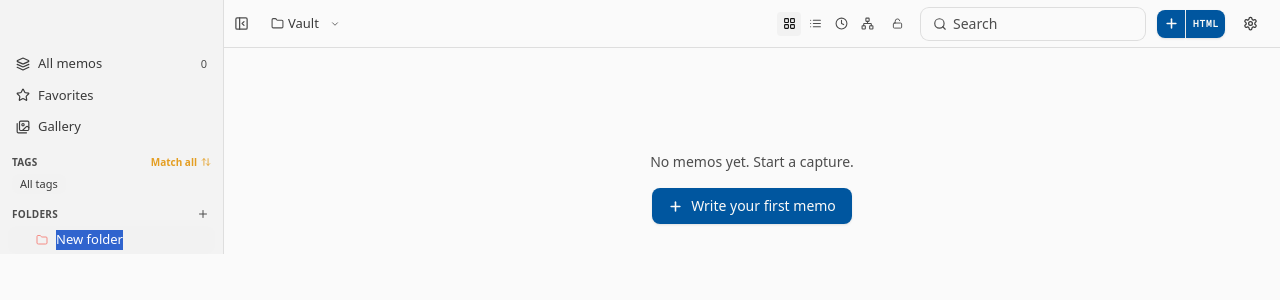
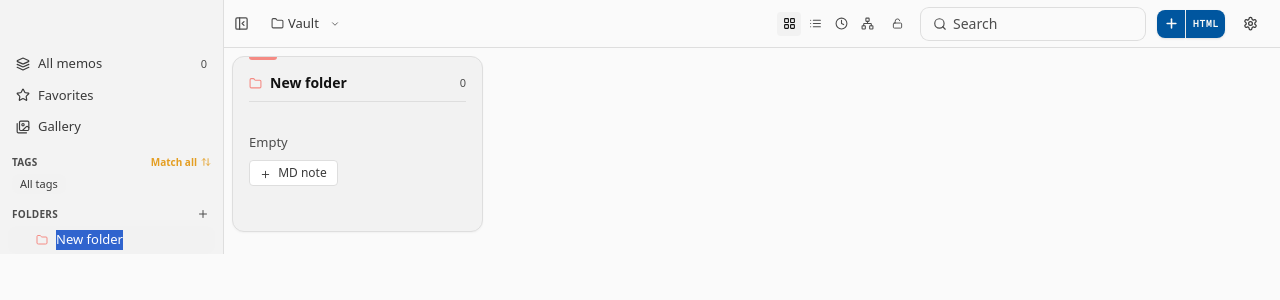
Before and after one commit to project-oxi/oximemo, a React (Vite) app in the folder apps/desktop/: page / in a window 1280 px wide. Both pictures are taken after a click on the button 203 px from the left and 214 px from the top of the page. Shown: the top 300 px of the page. Built offline with nearby package versions, Linux system fonts and the light colour scheme.

Commit message:
feat: folder tiles with content peek in the flat grid cell array

```diff
--- a/apps/desktop/src/components/CardGrid.tsx
+++ b/apps/desktop/src/components/CardGrid.tsx
@@ -26,6 +26,7 @@ import {
 import {
   createMemo,
   deleteMemo,
+  folderChildren,
   getMemo,
   getConfig,
   listFolders,
@@ -39,7 +40,7 @@ import {
 import { useI18n } from "../lib/i18n";
 import { listen } from "../lib/tauri";
 import { useUI, loadQueryView } from "../stores/ui";
-import type { MemoSummary, ViewMode } from "../lib/types";
+import type { FolderCard, MemoSummary, ViewMode } from "../lib/types";
 
 import { MemoDetail } from "./MemoDetail";
 
@@ -47,7 +48,7 @@ import { Sidebar } from "./Sidebar";
 import { GalleryView } from "./GalleryView";
 import { SettingsMenu } from "./SettingsMenu";
 import { BreadcrumbBar } from "./BreadcrumbBar";
-import { GridView } from "./views/GridView";
+import { GridView, type Cell } from "./views/GridView";
 import { ListView } from "./views/ListView";
 import { TimelineView } from "./views/TimelineView";
 import { GraphView } from "./views/GraphView";
@@ -179,6 +180,28 @@ export function CardGrid() {
     });
   }, [inSearch, includeTags, excludeTags, folderFilter, favoritesOnly, listing.data, searching.data]);
 
+  // Direct-children folder tiles for the current browse level. We rely on
+  // browse-by-default semantics (T5): folderFilter !== null ⇒ show this
+  // folder's subfolders as content-peek tiles above its notes. In query
+  // mode (folderFilter === null) and during search the tile layer is
+  // suppressed — search results are flat, no folder chrome.
+  const browseFoldersQ = useQuery({
+    queryKey: ["folderChildren", folderFilter],
+    queryFn: () => folderChildren(folderFilter ?? ""),
+    enabled:
+      folderFilter !== null &&
+      !inSearch &&
+      (noteView === "grid" || noteView === "list"),
+  });
+
+  const folderCards: FolderCard[] = browseFoldersQ.data ?? [];
+  const folderCells: Cell[] = folderCards.map((card) => ({ kind: "folder" as const, card }));
+  const noteCells: Cell[] = items.map((note) => ({ kind: "note" as const, note }));
+  const cells = useMemo(
+    () => [...folderCells, ...noteCells],
+    [folderCells, noteCells],
+  );
+
   const scrollerRef = useRef<HTMLDivElement | null>(null);
   const scrollerRoRef = useRef<ResizeObserver | null>(null);
   const [cols, setCols] = useState(1);
@@ -200,7 +223,7 @@ export function CardGrid() {
     scrollerRoRef.current = ro;
   }, []);
 
-  const rowCount = Math.ceil(items.length / cols);
+  const rowCount = Math.ceil(cells.length / cols);
   const virtualizer = useVirtualizer({
     count: rowCount,
     getScrollElement: () => scrollerRef.current,
@@ -224,6 +247,7 @@ export function CardGrid() {
       qc.invalidateQueries({ queryKey: ["stats"] });
       qc.invalidateQueries({ queryKey: ["folders"] });
       qc.invalidateQueries({ queryKey: ["config"] });
+      qc.invalidateQueries({ queryKey: ["folderChildren"] });
     }).then((u) => {
       un = u;
     });
@@ -289,6 +313,27 @@ export function CardGrid() {
   );
 
   const onNewHtmlNote = useCallback(() => onNewNote("html"), [onNewNote]);
+
+  // Create a new memo in a specific folder (used by FolderTile's empty-state
+  // "+ MD note" button — the tile lives next to its parent folder in the
+  // browse tree, so we want to anchor the draft inside that folder rather
+  // than the currently-viewed one).
+  const onNewNoteIn = useCallback(
+    (folder: string) => {
+      if (useUI.getState().selectedId) return;
+      void createMemo("", folder)
+        .then((n) => {
+          setDraftId(n.id);
+          select(n.id);
+          qc.invalidateQueries({ queryKey: ["memos"] });
+          qc.invalidateQueries({ queryKey: ["facets"] });
+          qc.invalidateQueries({ queryKey: ["folders"] });
+          qc.invalidateQueries({ queryKey: ["folderChildren"] });
+        })
+        .catch((e) => setError(String(e).split("\n")[0]));
+    },
+    [select, setDraftId, setError, qc],
+  );
 
   useEffect(() => {
     const onKey = (e: KeyboardEvent) => {
@@ -406,10 +451,15 @@ export function CardGrid() {
   }
 
   // Pick the view component for the current noteView.
+  // ListView needs both the folder registry (for color) and the live
+  // folderChildren cards (to render folder rows above note rows). Pass
+  // them through explicitly so the flat viewProps type stays simple.
   const viewProps = {
     items,
     folders,
     folderEntries,
+    folderCards,
+    onOpenFolder: setFolderFilter,
     onSelect: select,
     onToggleFavorite: onToggleFavorite,
     onMoveFolder,
@@ -477,7 +527,7 @@ export function CardGrid() {
                 {t.retry}
               </button>
             </div>
-          ) : items.length === 0 ? (
+          ) : cells.length === 0 ? (
             <div className="mt-24 flex flex-col items-center gap-4 text-center">
               <p className="text-sm text-text-subtle">{hasMemos ? t.no_match_hint : t.empty_hint}</p>
               {hasMemos ? (
@@ -500,16 +550,18 @@ export function CardGrid() {
             </div>
           ) : noteView === "grid" ? (
             <GridView
-              items={items}
+              cells={cells}
               virtualizer={virtualizer}
               cols={cols}
               folders={folders}
               folderEntries={folderEntries}
+              onOpenFolder={setFolderFilter}
               onSelect={select}
               onToggleFavorite={onToggleFavorite}
               onMoveFolder={onMoveFolder}
               onCopyBody={onCopyBody}
               onDelete={onDelete}
+              onNewNoteIn={onNewNoteIn}
             />
           ) : noteView === "list" ? (
             <ListView {...viewProps} />
--- /dev/null
+++ b/apps/desktop/src/components/FolderTile.tsx
@@ -0,0 +1,91 @@
+/**
+ * FolderTile — a 176px content-peek tile per the approved mockup C (§4.3).
+ * Renders in the grid cell array ahead of note cards; opening the tile
+ * navigates into the folder via the same store action the breadcrumb uses.
+ */
+import { Folder, Plus } from "lucide-react";
+
+import { colorForFolder } from "../lib/color";
+import { useI18n } from "../lib/i18n";
+import { relativeTime } from "../lib/time";
+import type { FolderCard, FolderDef } from "../lib/types";
+
+interface Props {
+  card: FolderCard;
+  folders: FolderDef[];
+  onOpen: (path: string) => void;
+  onOpenNote: (id: string) => void;
+  onNewNote: (path: string) => void;
+}
+
+export function FolderTile({ card, folders, onOpen, onOpenNote, onNewNote }: Props) {
+  const { t, locale } = useI18n();
+  const color = colorForFolder(card.path, folders);
+  return (
+    <article
+      data-folder-tile={card.path}
+      role="button"
+      aria-label={card.path}
+      tabIndex={0}
+      onClick={() => onOpen(card.path)}
+      onKeyDown={(e) => {
+        if (e.key === "Enter") onOpen(card.path);
+      }}
+      className="group relative flex h-44 cursor-default flex-col overflow-hidden rounded-[var(--card-radius)] border border-line bg-[var(--folder-tile-bg)] p-4 shadow-xs transition-[border-color,box-shadow] duration-150 hover:border-line-strong hover:shadow-sm"
+    >
+      <span
+        aria-hidden
+        className="absolute left-4 top-0 h-[3px] w-7 rounded-b-[3px]"
+        style={{ backgroundColor: color }}
+      />
+      <div className="flex min-w-0 items-center gap-2">
+        <Folder size={13} className="shrink-0" style={{ color }} />
+        <span className="truncate text-sm font-semibold text-text">
+          {card.path.split("/").at(-1)}
+        </span>
+        <span className="ml-auto shrink-0 text-[11px] tabular-nums text-text-subtle">
+          {card.note_count_deep}
+        </span>
+      </div>
+      <div className="my-2 border-t border-line" />
+      {card.recent.length > 0 ? (
+        <div className="flex min-h-0 flex-1 flex-col">
+          {card.recent.map((r) => (
+            <button
+              key={r.id}
+              type="button"
+              onClick={(e) => {
+                e.stopPropagation();
+                onOpenNote(r.id);
+              }}
+              className="truncate rounded px-1 py-0.5 text-left text-[13px] leading-relaxed text-text-muted hover:bg-surface-muted hover:text-text"
+            >
+              {r.title ?? t.empty_memo}
+            </button>
+          ))}
+        </div>
+      ) : (
+        <div className="flex flex-1 flex-col items-start justify-center gap-2">
+          <span className="text-[13px] text-text-subtle">{t.folder_empty}</span>
+          <button
+            type="button"
+            onClick={(e) => {
+              e.stopPropagation();
+              onNewNote(card.path);
+            }}
+            className="rounded-[var(--tag-radius)] border border-line bg-surface-raised px-2.5 py-1 text-xs text-text-muted hover:border-line-strong hover:text-text"
+          >
+            <Plus size={11} className="mr-1 inline" /> {t.new_note_md}
+          </button>
+        </div>
+      )}
+      <div className="mt-auto flex gap-1.5 pt-1.5 text-[11px] text-text-subtle">
+        {card.subfolder_count > 0 && (
+          <span>{t.folder_subfolders.replace("{n}", String(card.subfolder_count))}</span>
+        )}
+        {card.subfolder_count > 0 && <span>·</span>}
+        <span>{card.recent[0] ? relativeTime(card.recent[0].updated_at, locale) : ""}</span>
+      </div>
+    </article>
+  );
+}
--- a/apps/desktop/src/components/views/GridView.tsx
+++ b/apps/desktop/src/components/views/GridView.tsx
@@ -1,47 +1,58 @@
 /**
- * GridView — the original virtualized multi-column card grid (§7.2).
- * Same responsive auto-fill layout as the original CardGrid body, just
- * extracted so CardGrid can switch between views.
+ * GridView — the original virtualized multi-column card grid (§7.2). The
+ * cell array is now FLAT: folders come first (via FolderTile), then notes
+ * (via Card). Both render in the same row slice — no scrollMargin, no
+ * separate section, so the virtualizer's `rowCount * ROW_H` height keeps
+ * every row anchored in the same coordinate space.
  */
 import type { Virtualizer } from "@tanstack/react-virtual";
 
 import { Card } from "../Card";
-import type { FolderDef, FolderEntry, MemoSummary } from "../../lib/types";
+import { FolderTile } from "../FolderTile";
+import type { FolderCard, FolderDef, FolderEntry, MemoSummary } from "../../lib/types";
+
+export type Cell =
+  | { kind: "folder"; card: FolderCard }
+  | { kind: "note"; note: MemoSummary };
 
 interface Props {
-  items: MemoSummary[];
+  cells: Cell[];
   virtualizer: Virtualizer<HTMLDivElement, Element>;
   cols: number;
   folders: FolderDef[];
   folderEntries: FolderEntry[];
+  onOpenFolder: (path: string) => void;
   onSelect: (id: string) => void;
   onToggleFavorite: (id: string, favorite: boolean) => void;
   onMoveFolder: (id: string, folder: string) => void;
   onCopyBody: (id: string) => void;
   onDelete: (id: string) => void;
+  onNewNoteIn: (folder: string) => void;
 }
 
 const CARD_H = 176;
 const ROW_GAP = 12;
 
 export function GridView({
-  items,
+  cells,
   virtualizer,
   cols,
   folders,
   folderEntries,
+  onOpenFolder,
   onSelect,
   onToggleFavorite,
   onMoveFolder,
   onCopyBody,
   onDelete,
+  onNewNoteIn,
 }: Props) {
-  const rowCount = Math.ceil(items.length / cols);
+  const rowCount = Math.ceil(cells.length / cols);
   return (
     <div style={{ height: virtualizer.getTotalSize() }} className="relative w-full">
       {virtualizer.getVirtualItems().map((v) => {
         const start = v.index * cols;
-        const row = items.slice(start, start + cols);
+        const row = cells.slice(start, start + cols);
         return (
           <div
             key={v.key}
@@ -61,19 +72,30 @@ export function GridView({
                 gap: `${ROW_GAP}px`,
               }}
             >
-              {row.map((n) => (
+              {row.map((cell) =>
+                cell.kind === "folder" ? (
+                  <FolderTile
+                    key={`f:${cell.card.path}`}
+                    card={cell.card}
+                    folders={folders}
+                    onOpen={onOpenFolder}
+                    onOpenNote={onSelect}
+                    onNewNote={onNewNoteIn}
+                  />
+                ) : (
                   <Card
-                  key={n.id}
-                  memo={n}
+                    key={cell.note.id}
+                    memo={cell.note}
                     folders={folders}
                     folderEntries={folderEntries}
                     onSelect={onSelect}
-                  onToggleFavorite={(id) => onToggleFavorite(id, n.favorite)}
+                    onToggleFavorite={(id) => onToggleFavorite(id, cell.note.favorite)}
                     onMoveFolder={onMoveFolder}
                     onCopyBody={onCopyBody}
                     onDelete={onDelete}
                   />
-              ))}
+                ),
+              )}
             </div>
           </div>
         );
```
Also changed, not shown: apps/desktop/src/components/views/ListView.tsx (+41 -5 lines). Lines whose indentation alone changed are shown as unchanged.
